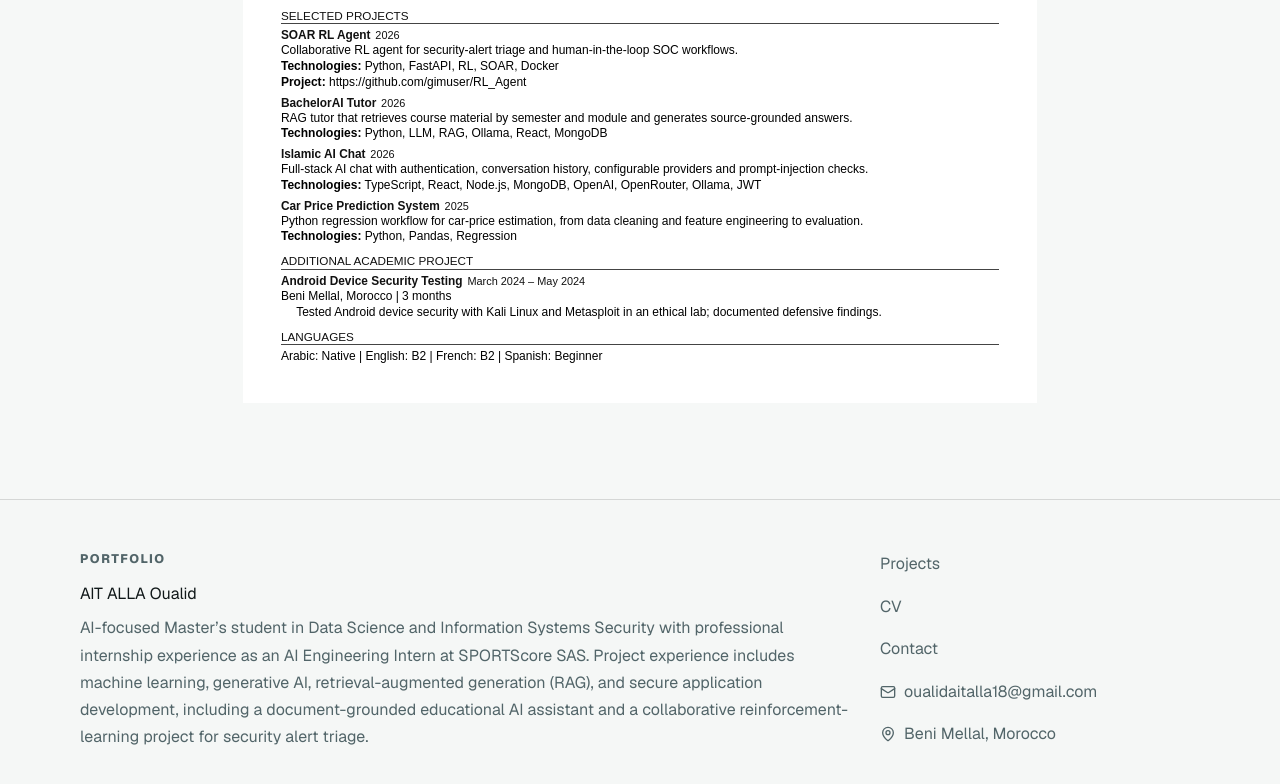
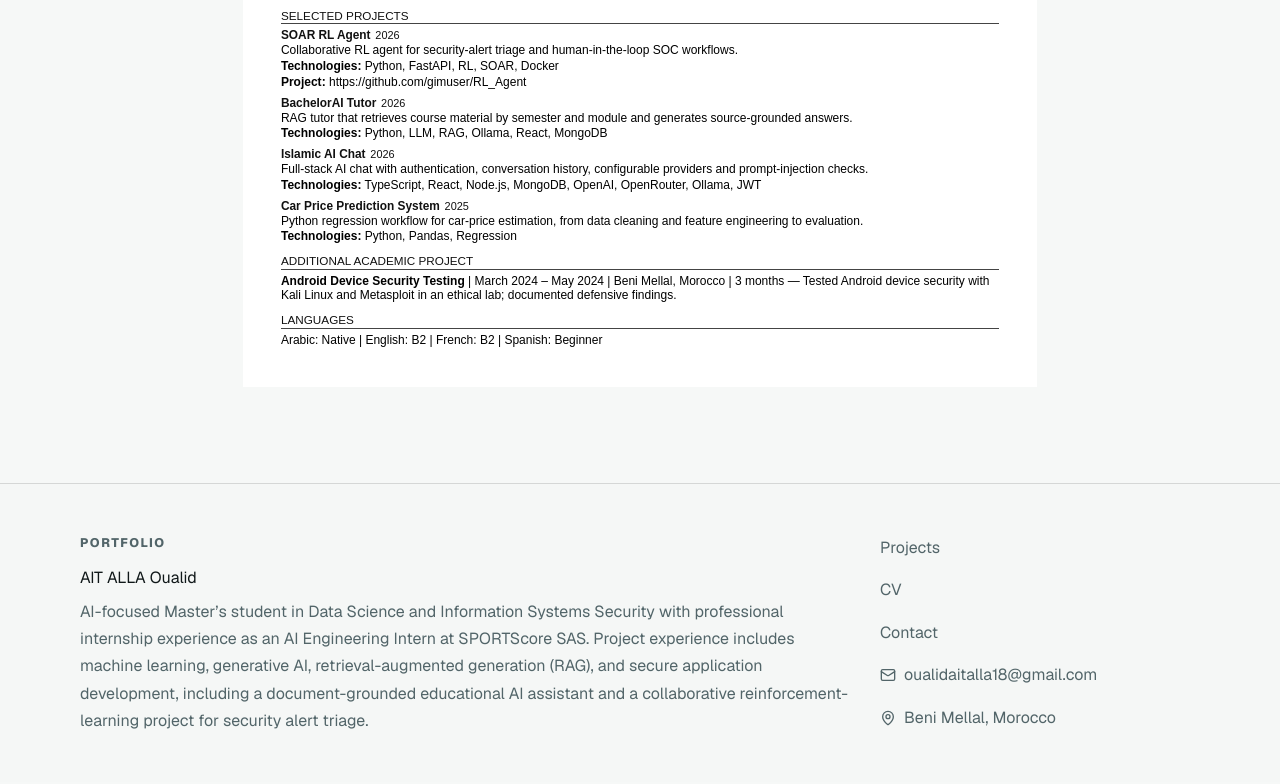
Before and after one commit to gimuser/Portfulio, a Next.js app: page /ats-cv in a window 1280 px wide. Shown: the part 865-1649 px from the top of the page. Built offline with nearby package versions, Linux system fonts and the light colour scheme.

Commit message:
Align ATS dates and merge academic project into one line

```diff
--- a/components/cv/ats-cv-document.tsx
+++ b/components/cv/ats-cv-document.tsx
@@ -122,7 +122,7 @@ export function AtsCvDocument() {
                 <strong>{item.period ? localize(item.period, language) : item.year}</strong>
               </div>
               <p>{localize(item.institution, language)}</p>
-              <p>{localize(item.details, language)}</p>
+              <p className="ats-cv-education-details">{localize(item.details, language)}</p>
             </div>
           ))}
         </div>
@@ -180,19 +180,13 @@ export function AtsCvDocument() {
         <h2>{labels.sections.academicProject}</h2>
         <div className="ats-cv-list">
           {visibleExperience.map((item) => (
-            <div className="ats-cv-entry" key={item.year + "-" + item.title.en}>
-              <div className="ats-cv-entry-heading">
-                <h3>{localize(item.title, language)}</h3>
-                <strong>{item.period ? localize(item.period, language) : item.year}</strong>
-              </div>
-              {item.location && item.duration ? (
-                <p>{localize(item.location, language)} | {localize(item.duration, language)}</p>
-              ) : null}
-              <ul>
-                {item.bullets.map((bullet) => (
-                  <li key={bullet.en}>{localize(bullet, language)}</li>
-                ))}
-              </ul>
+            <div className="ats-cv-entry ats-cv-academic-line" key={item.year + "-" + item.title.en}>
+              <p>
+                <strong>{localize(item.title, language)}</strong> | {item.period ? localize(item.period, language) : item.year}
+                {item.location ? " | " + localize(item.location, language) : ""}
+                {item.duration ? " | " + localize(item.duration, language) : ""}
+                {" — " + localize(item.bullets[0], language)}
+              </p>
             </div>
           ))}
         </div>
```
